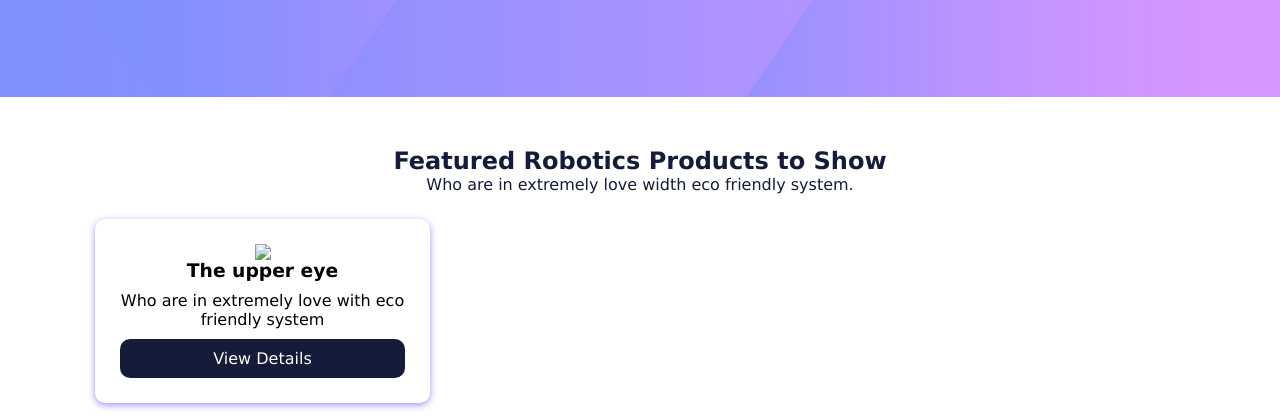
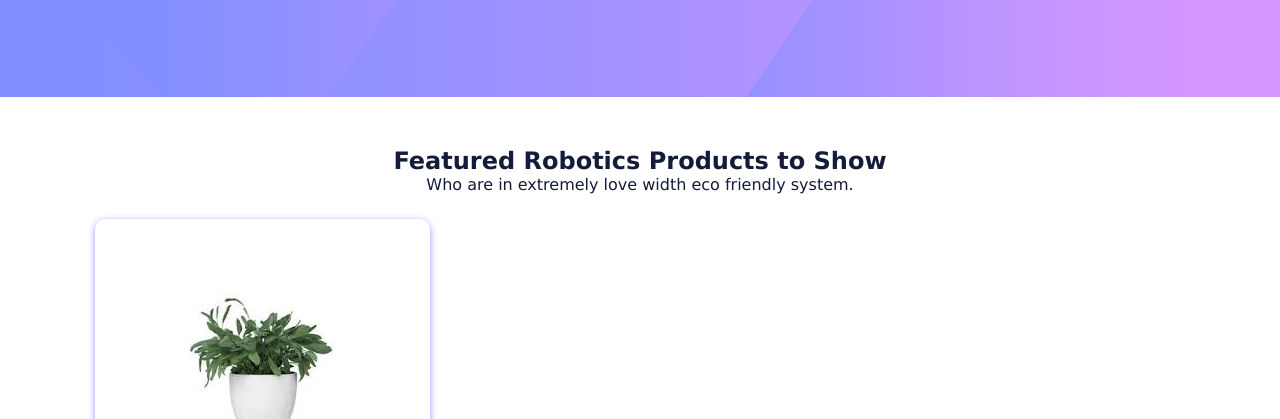
Before and after one commit to darywexz/darywexz.github.io, a plain HTML site: page index.html in a window 1280 px wide. Shown: the part 381-800 px from the top of the page. Drawn offline with Linux system fonts and the light colour scheme.

Commit message:
Update index.html

```diff
--- a/index.html
+++ b/index.html
@@ -64,7 +64,7 @@
                 <div class="cards">
                     <a name="metka"></a>
                     <div class="card">
-                        <img class="card-img" src="p1.png">
+                        <img class="card-img" src="plant1.png">
                         <div class="card-body">
                             <h3 class="card-title" align="center">The upper eye</h3>
                             <div class="card-text" align="center">Who are in extremely love with eco friendly system</div>
```
